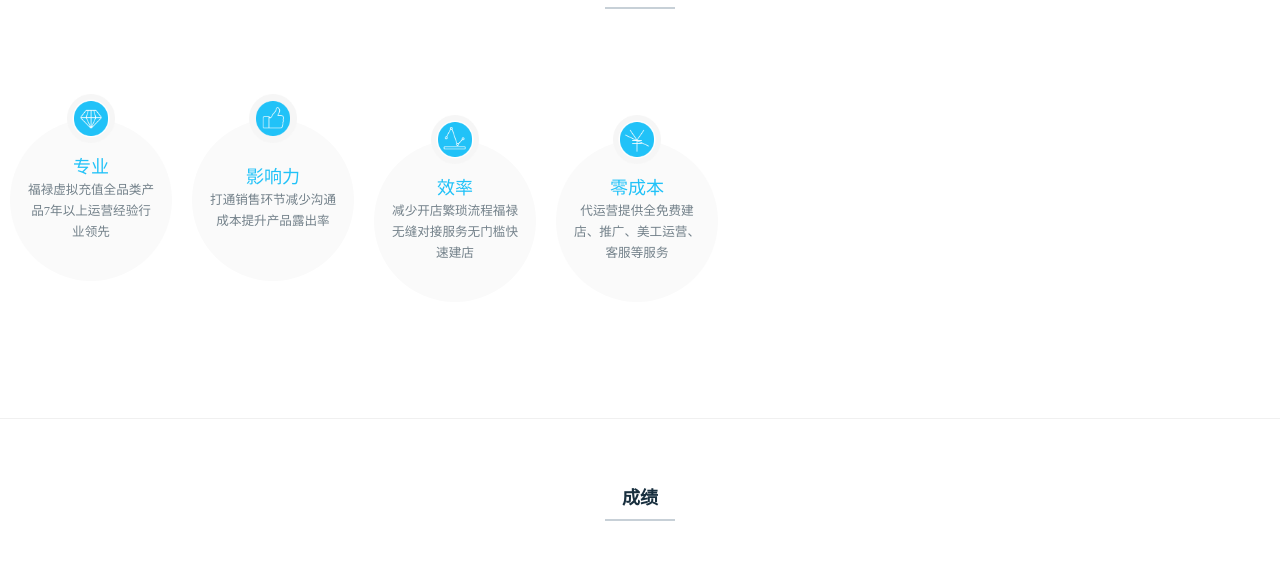
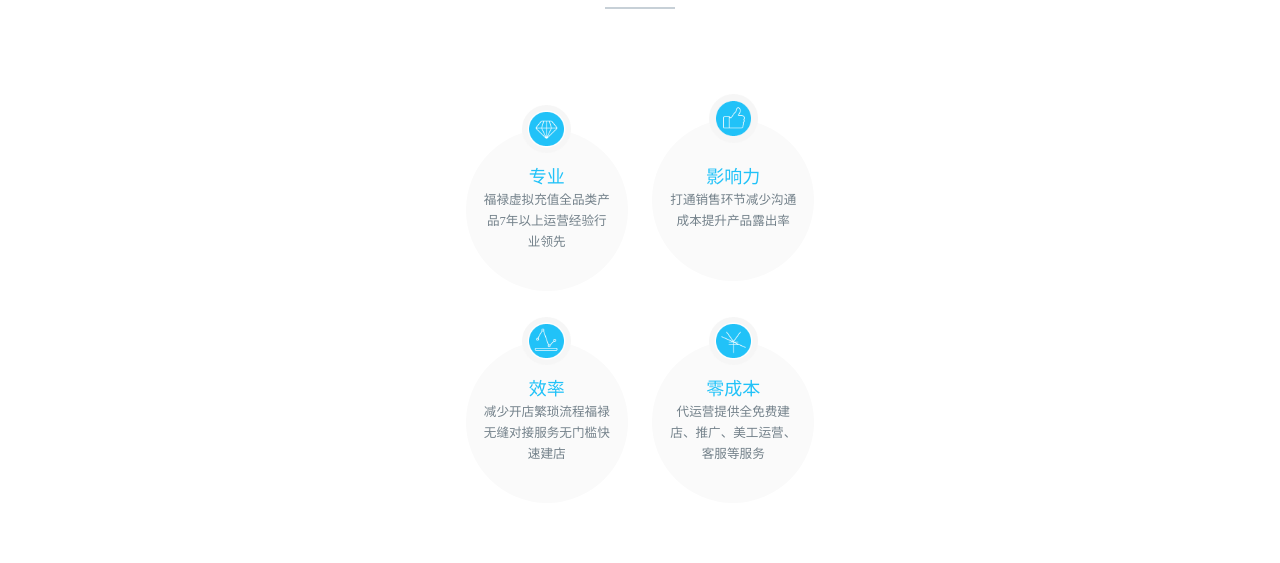
Before and after one commit to ManyDai/fuluh5, a plain HTML site: page methodgamep2.html in a window 1280 px wide. Shown: the part 1350-1913 px from the top of the page. Drawn offline with Linux system fonts and the light colour scheme.

Commit message:
Add files via upload

```diff
--- a/methodgamep2.html
+++ b/methodgamep2.html
@@ -118,28 +118,28 @@
 	 			<p class="heng"></p>
 	 		</div>
 	 		<div class="method-game-p2-best-wrap">
-	 			<div class="method-game-p2-best relative left">
+	 			<div class="method-game-p2-best relative inline_block">
 	 				<div class="bi">
 	 					<img src="img/pr1.png" alt="" class="method-game-p2-best-icon absolute">
 		 				<p class="chui">专业</p>
 		 				<p>福禄虚拟充值全品类产品7年以上运营经验行业领先</p>
 	 				</div>
 	 			</div>
-	 			<div class="method-game-p2-best relative left">
+	 			<div class="method-game-p2-best relative inline_block">
 	 				<div class="bi">
 	 					<img src="img/pr2.png" alt="" class="method-game-p2-best-icon absolute">
 		 				<p class="chui">影响力</p>
 		 				<p>打通销售环节减少沟通成本提升产品露出率</p>
 	 				</div>
 	 			</div><br>
-	 			<div class="method-game-p2-best relative left">
+	 			<div class="method-game-p2-best relative inline_block">
 	 				<div class="bi">
 	 					<img src="img/pr3.png" alt="" class="method-game-p2-best-icon absolute">
 		 				<p class="chui">效率</p>
 		 				<p>减少开店繁琐流程福禄无缝对接服务无门槛快速建店</p>
 	 				</div>
 	 			</div>
-	 			<div class="method-game-p2-best relative left">
+	 			<div class="method-game-p2-best relative inline_block">
 	 				<div class="bi">
 	 					<img src="img/pr4.png" alt="" class="method-game-p2-best-icon absolute">
 		 				<p class="chui">零成本</p>
```
